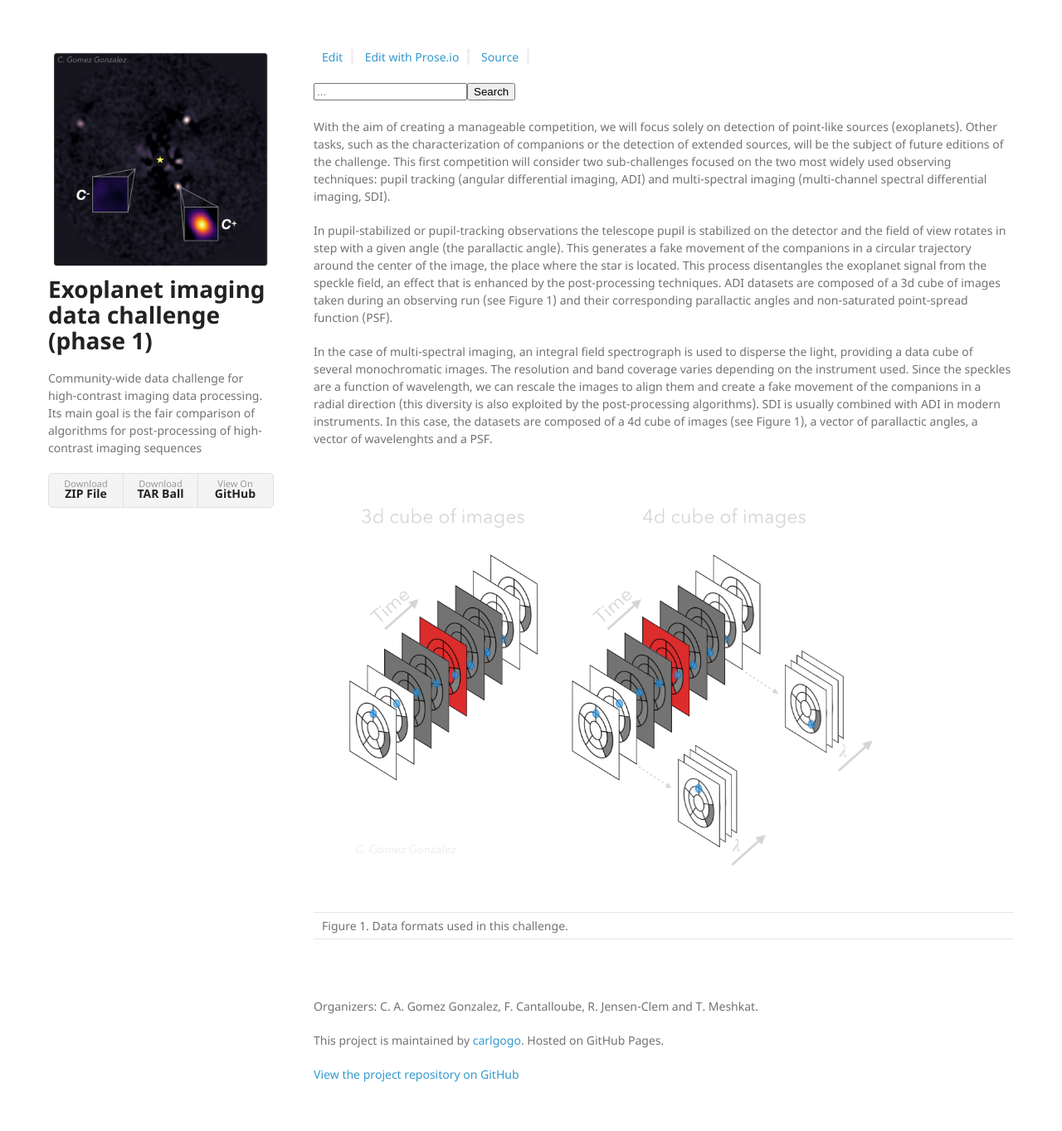
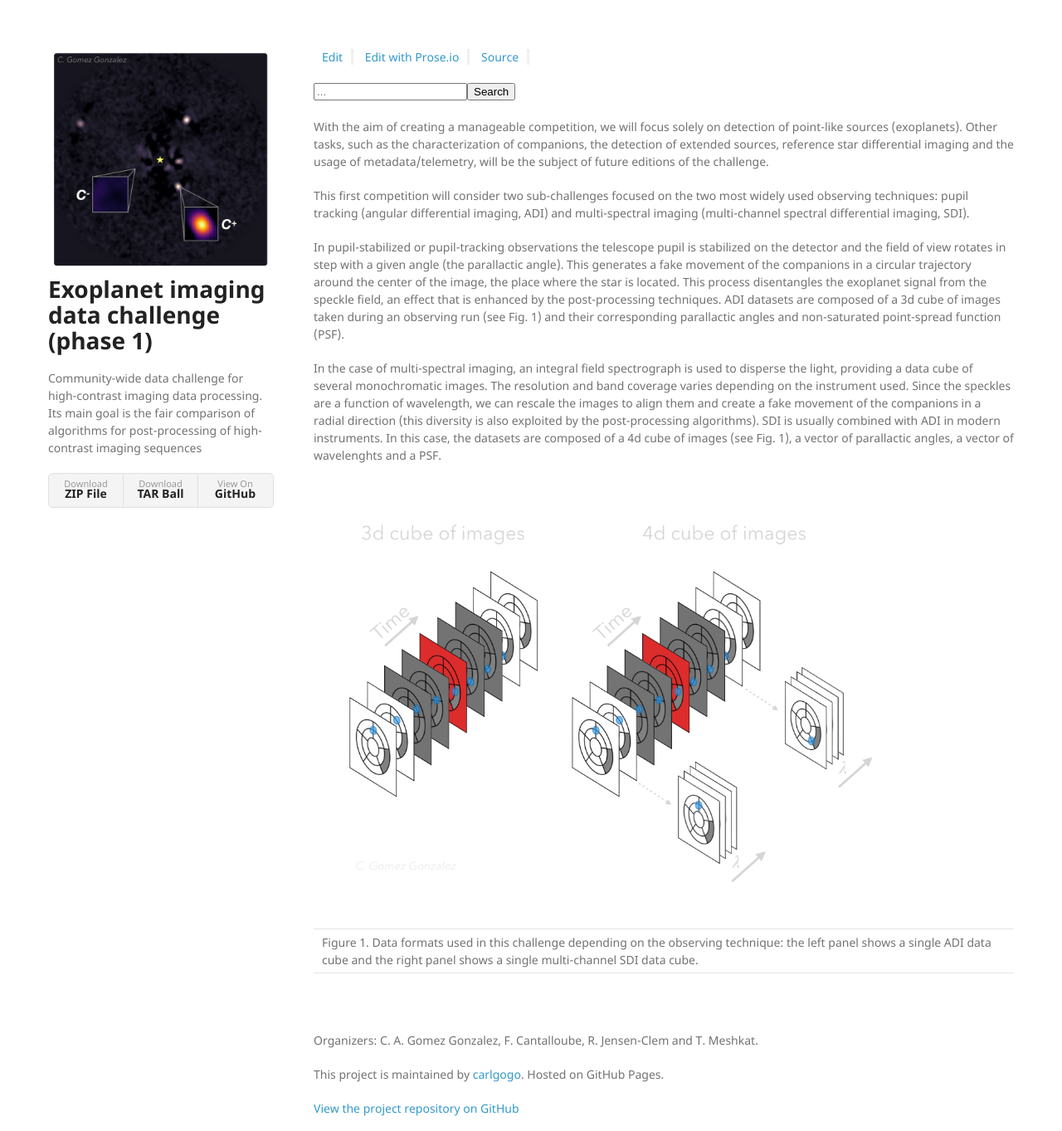
Before and after one commit to carlgogo/exoimaging_challenge, a Jekyll site: the page built from pages/subchallenges.md, in a window 1280 px wide and 1363 px high. Shown: the whole window at 83% size. Built offline with Jekyll 4.4.1, drawn with Linux system fonts in a browser that asks for light colours; nearby versions of some CDN libraries; our own code applies the rules of GitHub Pages for plain Markdown files.

Commit message:
Updating info. Adding links to some papers. Adding references.

```diff
--- a/pages/subchallenges.md
+++ b/pages/subchallenges.md
@@ -1,9 +1,11 @@
-With the aim of creating a manageable competition, we will focus solely on detection of point-like sources (exoplanets). Other tasks, such as the characterization of companions or the detection of extended sources, will be the subject of future editions of the challenge. This first competition will consider two sub-challenges focused on the two most widely used observing techniques: pupil tracking (angular differential imaging, ADI) and multi-spectral imaging (multi-channel spectral differential imaging, SDI).
+With the aim of creating a manageable competition, we will focus solely on detection of point-like sources (exoplanets). Other tasks, such as the characterization of companions, the detection of extended sources, reference star differential imaging and the usage of metadata/telemetry, will be the subject of future editions of the challenge.
 
-In pupil-stabilized or pupil-tracking observations the telescope pupil is stabilized on the detector and the field of view rotates in step with a given angle (the parallactic angle). This generates a fake movement of the companions in a circular trajectory around the center of the image, the place where the star is located. This process disentangles the exoplanet signal from the speckle field, an effect that is enhanced by the post-processing techniques. ADI datasets are composed of a 3d cube of images taken during an observing run (see Figure 1) and their corresponding parallactic angles and non-saturated point-spread function (PSF).
+This first competition will consider two sub-challenges focused on the two most widely used observing techniques: pupil tracking (angular differential imaging, ADI) and multi-spectral imaging (multi-channel spectral differential imaging, SDI).
 
-In the case of multi-spectral imaging, an integral field spectrograph is used to disperse the light, providing a data cube of several monochromatic images. The resolution and band coverage varies depending on the instrument used. Since the speckles are a function of wavelength, we can rescale the images to align them and create a fake movement of the companions in a radial direction (this diversity is also exploited by the post-processing algorithms). SDI is usually combined with ADI in modern instruments. In this case, the datasets are composed of a 4d cube of images (see Figure 1), a vector of parallactic angles, a vector of wavelenghts and a PSF.
+In pupil-stabilized or pupil-tracking observations the telescope pupil is stabilized on the detector and the field of view rotates in step with a given angle (the parallactic angle). This generates a fake movement of the companions in a circular trajectory around the center of the image, the place where the star is located. This process disentangles the exoplanet signal from the speckle field, an effect that is enhanced by the post-processing techniques. ADI datasets are composed of a 3d cube of images taken during an observing run (see Fig. 1) and their corresponding parallactic angles and non-saturated point-spread function (PSF).
+
+In the case of multi-spectral imaging, an integral field spectrograph is used to disperse the light, providing a data cube of several monochromatic images. The resolution and band coverage varies depending on the instrument used. Since the speckles are a function of wavelength, we can rescale the images to align them and create a fake movement of the companions in a radial direction (this diversity is also exploited by the post-processing algorithms). SDI is usually combined with ADI in modern instruments. In this case, the datasets are composed of a 4d cube of images (see Fig. 1), a vector of parallactic angles, a vector of wavelenghts and a PSF.
 
 | ![ADI_SDI](https://raw.githubusercontent.com/carlgogo/exoimaging_challenge/master/assets/images/challenge_illustrations.001.png){:width="700px"} |
 | --- |
-| Figure 1. Data formats used in this challenge. |
+| Figure 1. Data formats used in this challenge depending on the observing technique: the left panel shows a single ADI data cube and the right panel shows a single multi-channel SDI data cube. |
```
Also changed, not shown: pages/context.md (+2 -2 lines), pages/datasets.md (+1 -2 lines), pages/metrics.md (+2 -2 lines).
